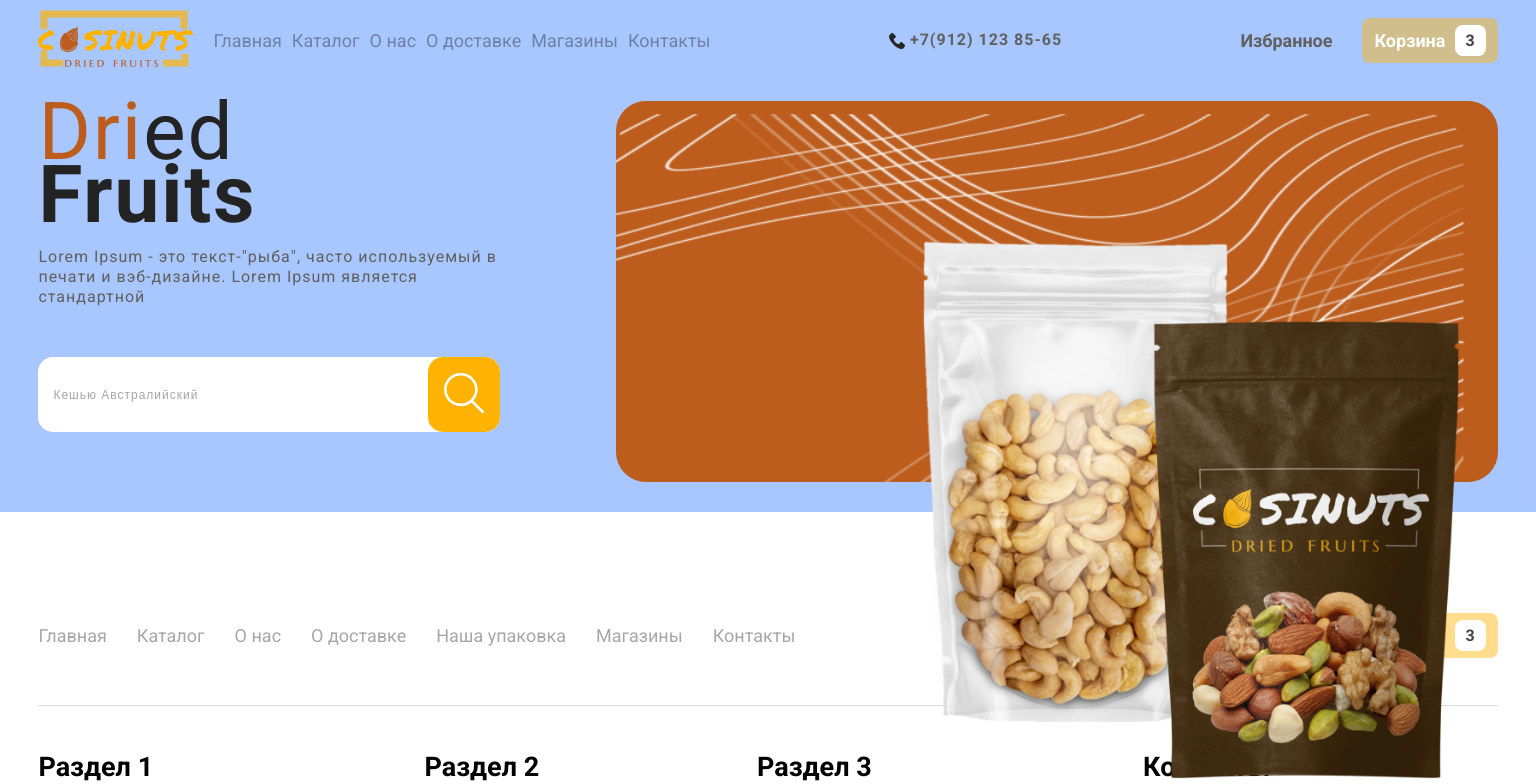
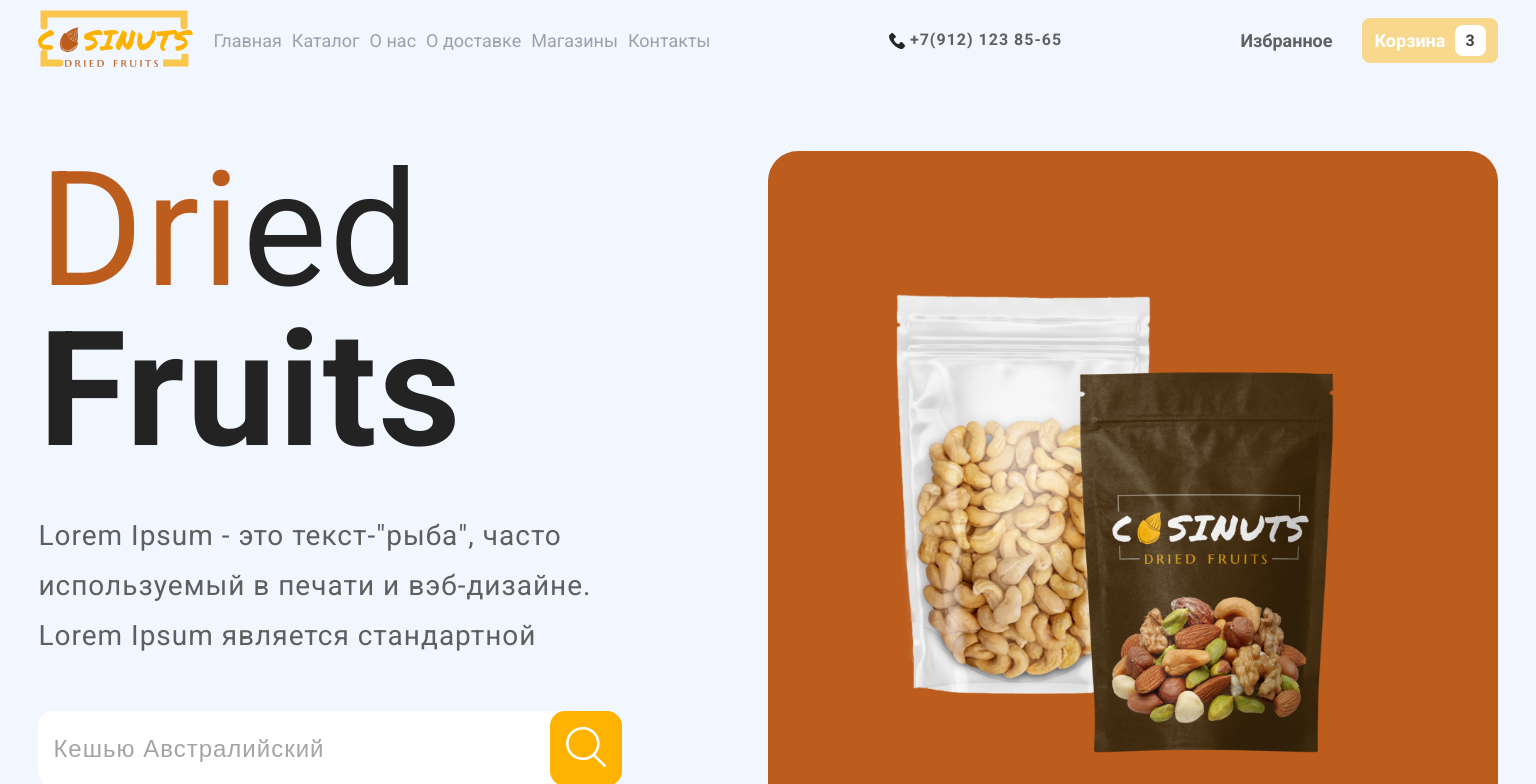
Before and after one commit to Ann-Fox/nutty-frutty, a Vue app: page / in a window 1536 px wide. Shown: the top 784 px of the page. Built offline with nearby package versions, Linux system fonts and the light colour scheme.

Commit message:
fix: add adaptive HomeView - finish

```diff
--- a/src/assets/main.css
+++ b/src/assets/main.css
@@ -20,8 +20,8 @@
 } */
 
 .bg {
-  /* background: rgba(83, 141, 255, 0.08); */
-  background: rgba(83, 141, 255, 0.5);
+  background: rgba(83, 141, 255, 0.08);
+  /* background: rgba(83, 141, 255, 0.5); */
 }
 
 /* h2 {
--- a/src/views/HomeView.vue
+++ b/src/views/HomeView.vue
@@ -138,9 +138,8 @@
 @media(min-width: 768px) {
   .banner {
     flex-direction: row;
-    justify-content: space-around;
-
     &__left {
+      width: 50%;
       &__text {
         &__heading {
           font-size: 80px;
@@ -164,8 +163,11 @@
     }
 
     &__right {
-      width: 100%;
-      background: url('/images/banner-lines.png'), #BC5D1D;
+      position: relative;
+      width: 50%;
+      background:   #BC5D1D;
+      // url('/images/banner-lines.png'), #BC5D1D;
+
       background-size: cover;
       background-position: top;
 
@@ -173,17 +175,98 @@
       display: flex;
 
       &__img-one {
-        width: 20%;
+        width: 35%;
+        // position: absolute;
+        // top: 15%;
+        // left: 20%;
         position: absolute;
-        top: 30%;
-        right: 20%;
+    top: 50%;
+    left: 35%;
+    margin-right: -50%;
+    transform: translate(-50%, -50%);
       }
 
       &__img-two {
-        width: 20%;
+        width: 35%;
         position: absolute;
-        top: 40%;
-        right: 5%;
+    top: 60%;
+    left: 60%;
+    margin-right: -50%;
+    transform: translate(-50%, -50%);
+      }
+    }
+  }
+}
+
+@media(min-width: 1024px) {
+  .banner {
+    padding: 50px 2.5%;
+    &__left {
+      &__text {
+        &__heading {
+          font-size: 100px;
+          margin-bottom: 30px;
+          line-height: 83px;
+        }
+
+        &__tagline {
+          font-size: 20px;
+          line-height: 25px;
+        }
+      }
+      &__search {
+        &__input {
+          font-size: 18px;
+        }
+    }
+  }
+}
+}
+
+@media(min-width: 1380px) {
+  .banner {
+    &__left {
+      &__text {
+        &__heading {
+          font-size: 120px;
+          margin-bottom: 30px;
+          line-height: 103px;
+        }
+
+        &__tagline {
+          font-size: 24px;
+          line-height: 30px;
+        }
+      }
+      &__search {
+        &__input {
+          font-size: 20px;
+        }
+      }
+    }
+  }
+}
+
+@media(min-width: 1536px) {
+  .banner {
+    // padding: 40px 5%; //по макету 100px
+    &__left {
+      &__text {
+        &__heading {
+          font-size: 160px;
+          margin-bottom: 40px;
+          line-height: 160px;
+        }
+
+        &__tagline {
+          font-size: 28px;
+          line-height: 50px;
+        }
+      }
+      &__search {
+        &__input {
+          font-size: 24px;
+        }
       }
     }
   }
```
